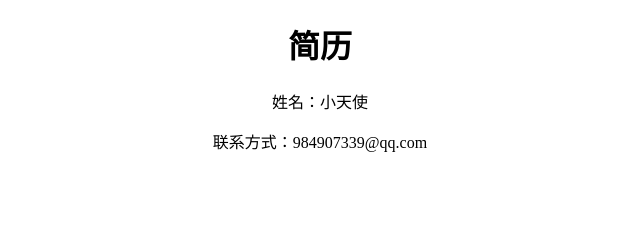
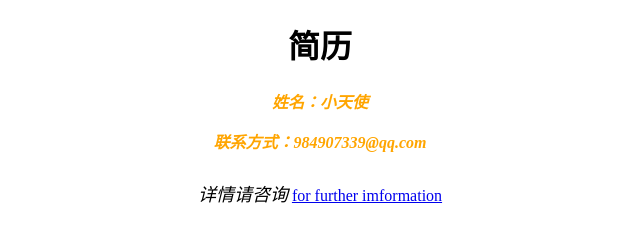
Before and after one commit to Messycat01/project, a plain HTML site: page index.html in a window 1280 px wide. Shown: the whole page, without its empty margins (320-960 px from the left). Drawn offline with Linux system fonts and the light colour scheme.

Commit message:
Add files via upload

```diff
--- a/index.html
+++ b/index.html
@@ -5,9 +5,25 @@
     <meta name="viewport" content="width=device-width, initial-scale=1.0">
     <title>personal resume</title>
 </head>
-<style>
+<style type="text/css">
     div{
         text-align: center;
+    }
+    h1{
+        font-size: 32px;
+    }
+    p{
+        color: orange;
+        font-weight: bold;
+        font-style: italic;
+        text-decoration: orchid;
+    }
+    .inclass{
+        font-size: large;
+        text-indent: 0%;
+        font-style: italic;
+        line-height: 10px;
+        text-shadow: purple;
     }
 </style>
 <body>
@@ -15,6 +31,9 @@
     <h1>简历</h1>
     <p>姓名：小天使</p>
     <p>联系方式：984907339@qq.com</p>
+    <br>
+    <span class="inclass">详情请咨询</span>
+    <a href="http://www.baidu.com" target="_blanks">for further imformation</a>
 </div>
 </body>
 </html>
```
